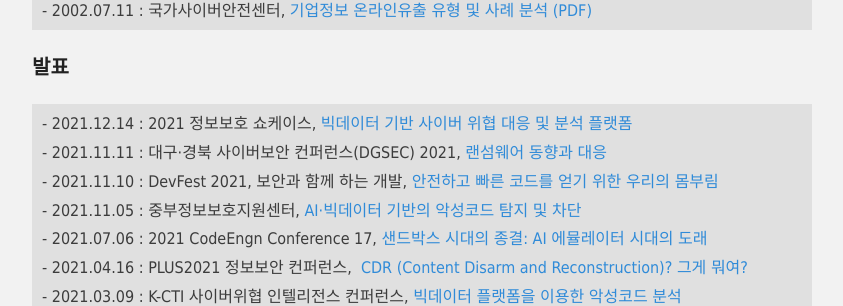
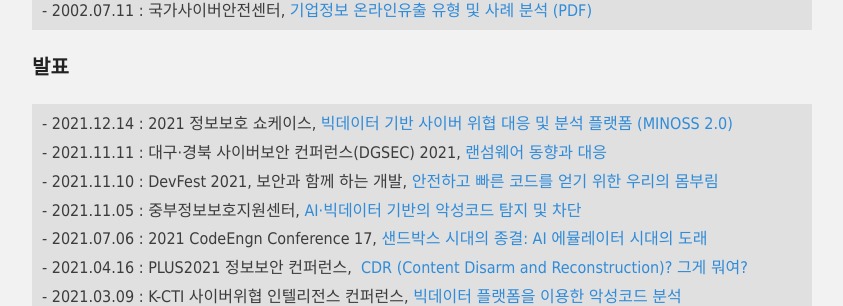
Before and after one commit to hanul93/hanul93.github.com, a Jekyll site: the page built from about.md, in a window 1280 px wide and 900 px high, scrolled down 4826 px. Shown: the part 146-452 px from the top of the window, without its empty margins (218-1061 px from the left). Built offline with Jekyll 4.4.1, drawn with Linux system fonts in a browser that asks for light colours; nearby versions of some CDN libraries.

Commit message:
제품명 누락으로 인해 추가

```diff
--- a/about.md
+++ b/about.md
@@ -185,7 +185,7 @@
 
 ### 발표
 
-<div class="highlighter-rouge"><pre class="highlight"><code class="keibox">- 2021.12.14 : 2021 정보보호 쇼케이스, <a href="kisa.or.kr/notice/notice_View.jsp?mode=view&p_No=4&b_No=4&d_No=2876">빅데이터 기반 사이버 위협 대응 및 분석 플랫폼</a>
+<div class="highlighter-rouge"><pre class="highlight"><code class="keibox">- 2021.12.14 : 2021 정보보호 쇼케이스, <a href="kisa.or.kr/notice/notice_View.jsp?mode=view&p_No=4&b_No=4&d_No=2876">빅데이터 기반 사이버 위협 대응 및 분석 플랫폼 (MINOSS 2.0)</a>
 - 2021.11.11 : 대구·경북 사이버보안 컨퍼런스(DGSEC) 2021, <a href="https://dgsec.ync.ac.kr/program/program.html">랜섬웨어 동향과 대응</a>
 - 2021.11.10 : DevFest 2021, 보안과 함께 하는 개발, <a href="https://www.youtube.com/watch?v=98P1jryxUr8">안전하고 빠른 코드를 얻기 위한 우리의 몸부림</a>
 - 2021.11.05 : 중부정보보호지원센터, <a href="https://onoffmix.com/event/247029">AI·빅데이터 기반의 악성코드 탐지 및 차단</a>
```
